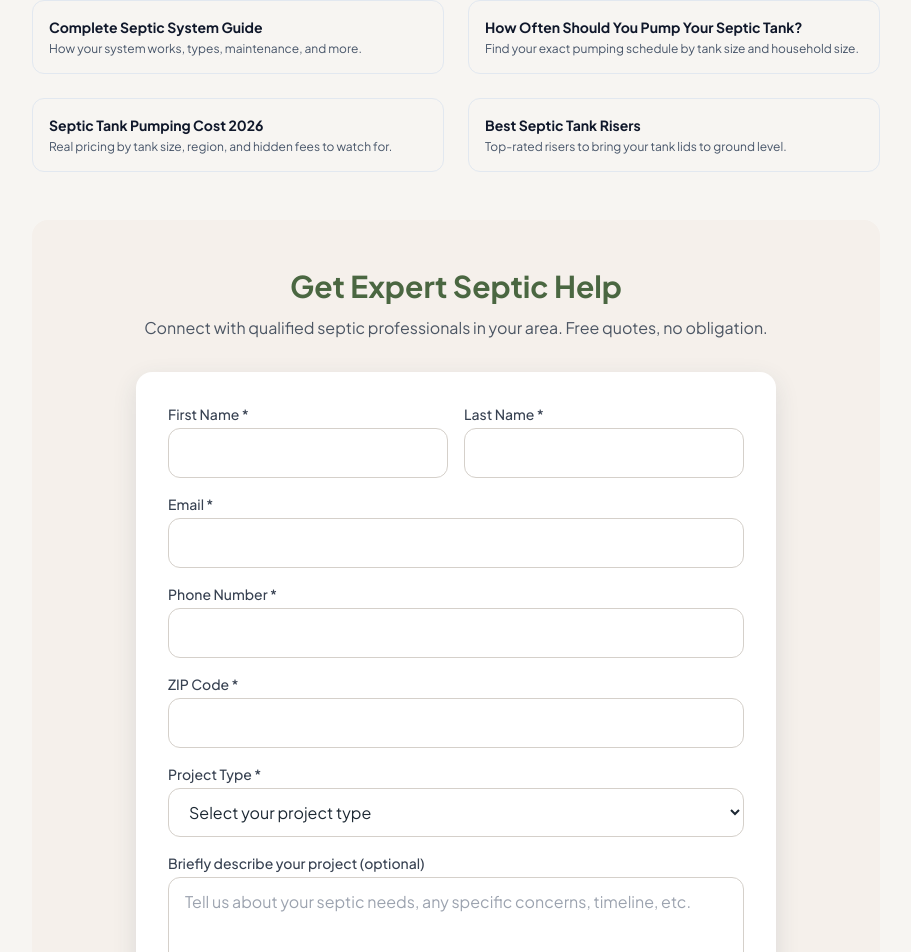
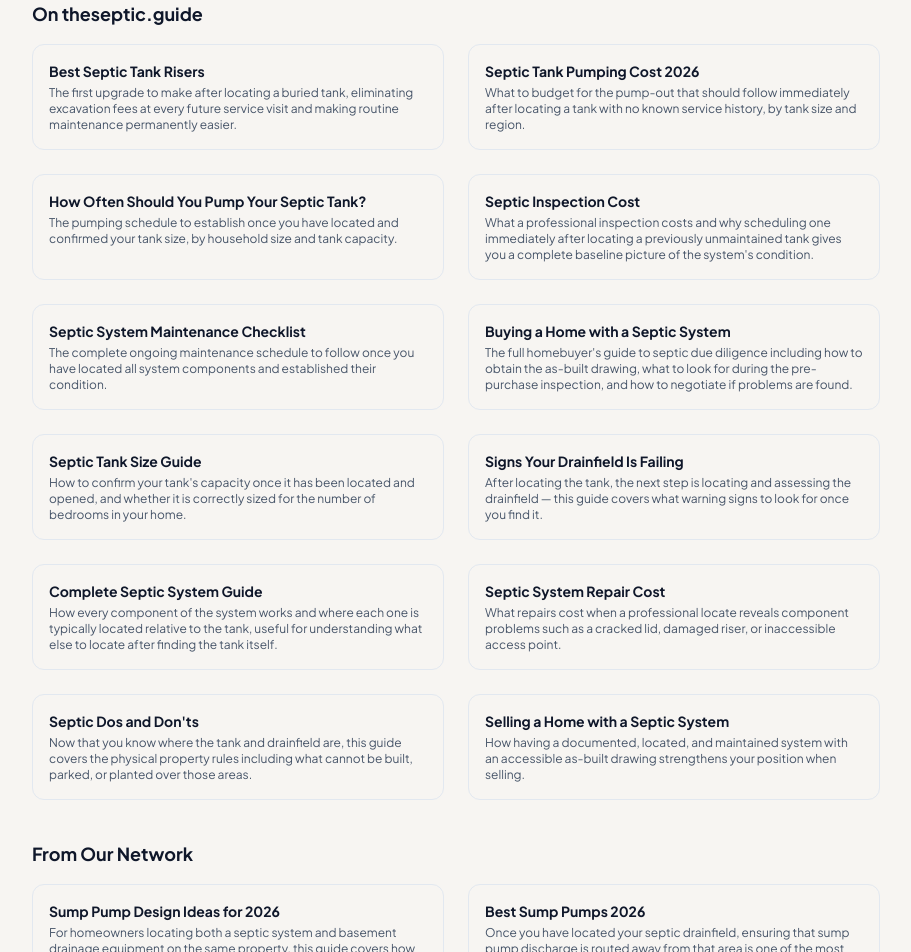
Before and after one commit to thebasementguide2026/theseptic.guide-, a Next.js app: page /articles/how-to-find-your-septic-tank in a window 1280 px wide. Shown: the part 9546-10498 px from the top of the page, without its empty margins (184-1095 px from the left). Built offline with nearby package versions, Linux system fonts and the light colour scheme.

Commit message:
Replace Related Guides with expanded 12 internal + 2 network + 1 external links on how-to-find-your-septic-tank

```diff
--- a/app/articles/how-to-find-your-septic-tank/page.tsx
+++ b/app/articles/how-to-find-your-septic-tank/page.tsx
@@ -516,23 +516,77 @@ export default function HowToFindYourSepticTank() {
         {/* Related Guides */}
         <div className='mt-16'>
           <h2 className='text-3xl font-black text-slate-900 mb-8'>Related Guides</h2>
-          <div className='grid md:grid-cols-2 gap-6'>
-            <Link href='/articles/complete-septic-guide' className='block p-4 border border-slate-200 rounded-lg hover:shadow-md transition-shadow'>
-              <h3 className='font-bold text-slate-900 mb-1 text-sm'>Complete Septic System Guide</h3>
-              <p className='text-slate-600 text-xs'>How your system works, types, maintenance, and more.</p>
+
+          <h3 className='text-lg font-bold text-slate-900 mb-4'>On theseptic.guide</h3>
+          <div className='grid md:grid-cols-2 gap-6 mb-10'>
+            <Link href='/reviews/best-septic-tank-risers' className='block p-4 border border-slate-200 rounded-lg hover:shadow-md transition-shadow'>
+              <h4 className='font-bold text-slate-900 mb-1 text-sm'>Best Septic Tank Risers</h4>
+              <p className='text-slate-600 text-xs'>The first upgrade to make after locating a buried tank, eliminating excavation fees at every future service visit and making routine maintenance permanently easier.</p>
+            </Link>
+            <Link href='/articles/septic-tank-pumping-cost' className='block p-4 border border-slate-200 rounded-lg hover:shadow-md transition-shadow'>
+              <h4 className='font-bold text-slate-900 mb-1 text-sm'>Septic Tank Pumping Cost 2026</h4>
+              <p className='text-slate-600 text-xs'>What to budget for the pump-out that should follow immediately after locating a tank with no known service history, by tank size and region.</p>
             </Link>
             <Link href='/articles/how-often-pump-septic-tank' className='block p-4 border border-slate-200 rounded-lg hover:shadow-md transition-shadow'>
-              <h3 className='font-bold text-slate-900 mb-1 text-sm'>How Often Should You Pump Your Septic Tank?</h3>
-              <p className='text-slate-600 text-xs'>Find your exact pumping schedule by tank size and household size.</p>
+              <h4 className='font-bold text-slate-900 mb-1 text-sm'>How Often Should You Pump Your Septic Tank?</h4>
+              <p className='text-slate-600 text-xs'>The pumping schedule to establish once you have located and confirmed your tank size, by household size and tank capacity.</p>
             </Link>
-            <Link href='/articles/septic-tank-pumping-cost' className='block p-4 border border-slate-200 rounded-lg hover:shadow-md transition-shadow'>
-              <h3 className='font-bold text-slate-900 mb-1 text-sm'>Septic Tank Pumping Cost 2026</h3>
-              <p className='text-slate-600 text-xs'>Real pricing by tank size, region, and hidden fees to watch for.</p>
+            <Link href='/cost-guides/septic-inspection-cost' className='block p-4 border border-slate-200 rounded-lg hover:shadow-md transition-shadow'>
+              <h4 className='font-bold text-slate-900 mb-1 text-sm'>Septic Inspection Cost</h4>
+              <p className='text-slate-600 text-xs'>What a professional inspection costs and why scheduling one immediately after locating a previously unmaintained tank gives you a complete baseline picture of the system&apos;s condition.</p>
             </Link>
-            <Link href='/reviews/best-septic-tank-risers' className='block p-4 border border-slate-200 rounded-lg hover:shadow-md transition-shadow'>
-              <h3 className='font-bold text-slate-900 mb-1 text-sm'>Best Septic Tank Risers</h3>
-              <p className='text-slate-600 text-xs'>Top-rated risers to bring your tank lids to ground level.</p>
+            <Link href='/maintenance/septic-system-maintenance-checklist' className='block p-4 border border-slate-200 rounded-lg hover:shadow-md transition-shadow'>
+              <h4 className='font-bold text-slate-900 mb-1 text-sm'>Septic System Maintenance Checklist</h4>
+              <p className='text-slate-600 text-xs'>The complete ongoing maintenance schedule to follow once you have located all system components and established their condition.</p>
             </Link>
+            <Link href='/guides/buying-home-with-septic' className='block p-4 border border-slate-200 rounded-lg hover:shadow-md transition-shadow'>
+              <h4 className='font-bold text-slate-900 mb-1 text-sm'>Buying a Home with a Septic System</h4>
+              <p className='text-slate-600 text-xs'>The full homebuyer&apos;s guide to septic due diligence including how to obtain the as-built drawing, what to look for during the pre-purchase inspection, and how to negotiate if problems are found.</p>
+            </Link>
+            <Link href='/guides/septic-tank-size-guide' className='block p-4 border border-slate-200 rounded-lg hover:shadow-md transition-shadow'>
+              <h4 className='font-bold text-slate-900 mb-1 text-sm'>Septic Tank Size Guide</h4>
+              <p className='text-slate-600 text-xs'>How to confirm your tank&apos;s capacity once it has been located and opened, and whether it is correctly sized for the number of bedrooms in your home.</p>
+            </Link>
+            <Link href='/problems/drainfield-failing' className='block p-4 border border-slate-200 rounded-lg hover:shadow-md transition-shadow'>
+              <h4 className='font-bold text-slate-900 mb-1 text-sm'>Signs Your Drainfield Is Failing</h4>
+              <p className='text-slate-600 text-xs'>After locating the tank, the next step is locating and assessing the drainfield &mdash; this guide covers what warning signs to look for once you find it.</p>
+            </Link>
+            <Link href='/articles/complete-septic-guide' className='block p-4 border border-slate-200 rounded-lg hover:shadow-md transition-shadow'>
+              <h4 className='font-bold text-slate-900 mb-1 text-sm'>Complete Septic System Guide</h4>
+              <p className='text-slate-600 text-xs'>How every component of the system works and where each one is typically located relative to the tank, useful for understanding what else to locate after finding the tank itself.</p>
+            </Link>
+            <Link href='/cost-guides/septic-system-repair-cost' className='block p-4 border border-slate-200 rounded-lg hover:shadow-md transition-shadow'>
+              <h4 className='font-bold text-slate-900 mb-1 text-sm'>Septic System Repair Cost</h4>
+              <p className='text-slate-600 text-xs'>What repairs cost when a professional locate reveals component problems such as a cracked lid, damaged riser, or inaccessible access point.</p>
+            </Link>
+            <Link href='/guides/septic-dos-and-donts' className='block p-4 border border-slate-200 rounded-lg hover:shadow-md transition-shadow'>
+              <h4 className='font-bold text-slate-900 mb-1 text-sm'>Septic Dos and Don&apos;ts</h4>
+              <p className='text-slate-600 text-xs'>Now that you know where the tank and drainfield are, this guide covers the physical property rules including what cannot be built, parked, or planted over those areas.</p>
+            </Link>
+            <Link href='/guides/selling-home-with-septic-system' className='block p-4 border border-slate-200 rounded-lg hover:shadow-md transition-shadow'>
+              <h4 className='font-bold text-slate-900 mb-1 text-sm'>Selling a Home with a Septic System</h4>
+              <p className='text-slate-600 text-xs'>How having a documented, located, and maintained system with an accessible as-built drawing strengthens your position when selling.</p>
+            </Link>
+          </div>
+
+          <h3 className='text-lg font-bold text-slate-900 mb-4'>From Our Network</h3>
+          <div className='grid md:grid-cols-2 gap-6 mb-10'>
+            <a href='https://thebasement.guide/articles/sump-pump-design-ideas' target='_blank' rel='noopener noreferrer' className='block p-4 border border-slate-200 rounded-lg hover:shadow-md transition-shadow'>
+              <h4 className='font-bold text-slate-900 mb-1 text-sm'>Sump Pump Design Ideas for 2026</h4>
+              <p className='text-slate-600 text-xs'>For homeowners locating both a septic system and basement drainage equipment on the same property, this guide covers how to integrate sump pump discharge routing away from the drainfield area.</p>
+            </a>
+            <a href='https://thebasement.guide/articles/best-sump-pumps-2026' target='_blank' rel='noopener noreferrer' className='block p-4 border border-slate-200 rounded-lg hover:shadow-md transition-shadow'>
+              <h4 className='font-bold text-slate-900 mb-1 text-sm'>Best Sump Pumps 2026</h4>
+              <p className='text-slate-600 text-xs'>Once you have located your septic drainfield, ensuring that sump pump discharge is routed away from that area is one of the most important steps in protecting long-term drainfield performance.</p>
+            </a>
+          </div>
+
+          <h3 className='text-lg font-bold text-slate-900 mb-4'>External Resource</h3>
+          <div className='grid md:grid-cols-2 gap-6'>
+            <a href='https://www.epa.gov/septic/how-care-your-septic-system' target='_blank' rel='noopener noreferrer' className='block p-4 border border-slate-200 rounded-lg hover:shadow-md transition-shadow'>
+              <h4 className='font-bold text-slate-900 mb-1 text-sm'>EPA Septic System Care Guidance</h4>
+              <p className='text-slate-600 text-xs'>The EPA&apos;s official guidance on septic system maintenance including recommendations for locating, documenting, and maintaining records for your on-site wastewater system.</p>
+            </a>
           </div>
         </div>
       {/* Lead Form */}
```
